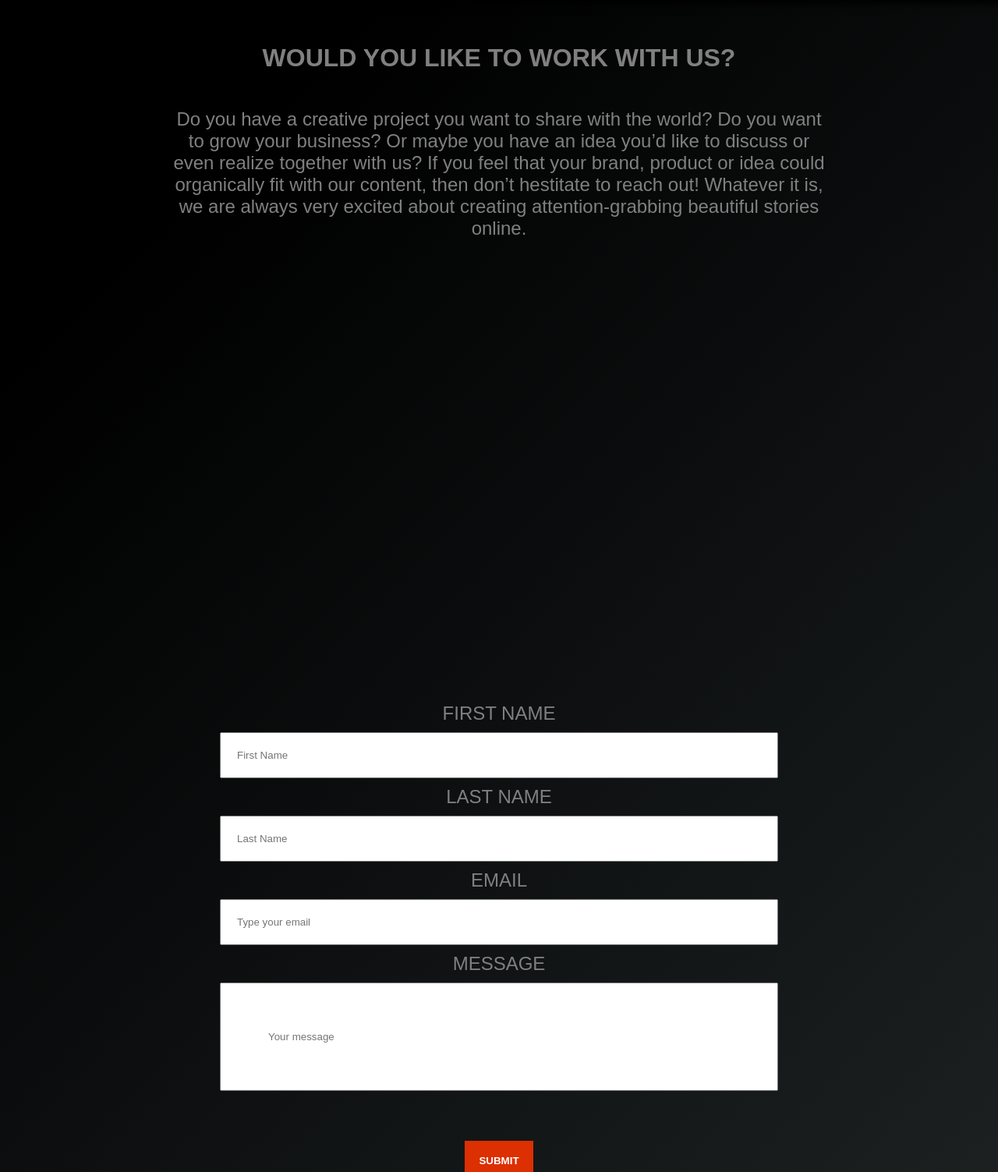
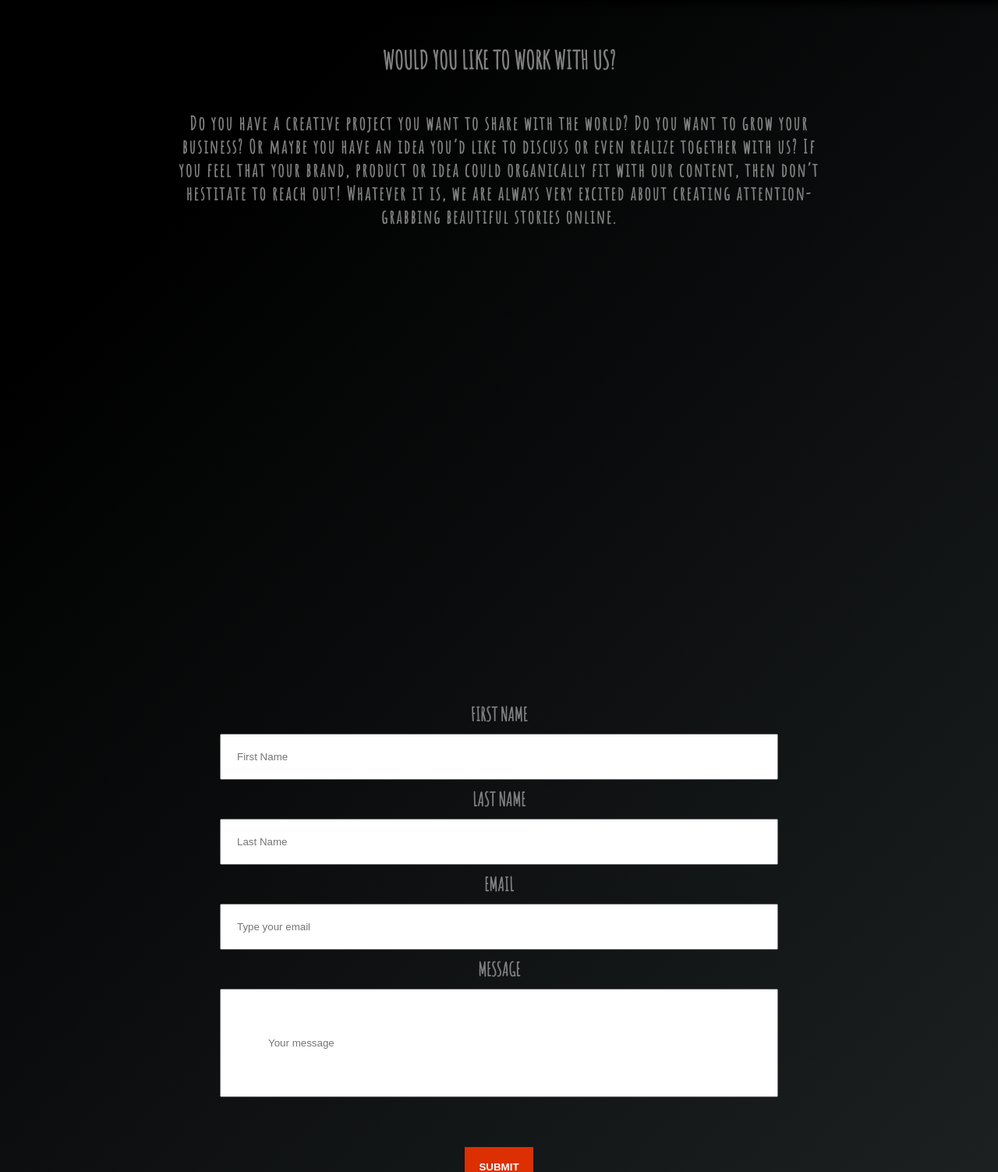
Before and after one commit to raulgruics/Mammut-campervan, a PHP site: page /contact.html in a window 1280 px wide. Shown: the part 800-2303 px from the top of the page at 78% size. Run offline with PHP 8.4, Linux system fonts and the light colour scheme; some libraries are stand-ins or nearby versions; some web fonts are replaced.

Commit message:
fixing fonts

```diff
--- a/contact.css
+++ b/contact.css
@@ -106,12 +106,15 @@ li {
 }
 
 .block-left h1 {
-  font-family: sans-serif;
+  font-family: "Amatic SC", cursive;
   text-transform: uppercase;
+  font-weight: bold;
   color: gray;
 }
 .block-left p {
-  font-family: sans-serif;
+  font-family: "Amatic SC", cursive;
+  font-weight: bold;
+  letter-spacing: 2px;
   font-size: 24px;
   color: gray;
 }
@@ -135,7 +138,8 @@ li {
   margin: 10px;
   color: gray;
   font-size: 24px;
-  font-family: sans-serif;
+  font-family: "Amatic SC", cursive;
+  font-weight: bold;
   text-transform: uppercase;
 }
 .inputs {
```
